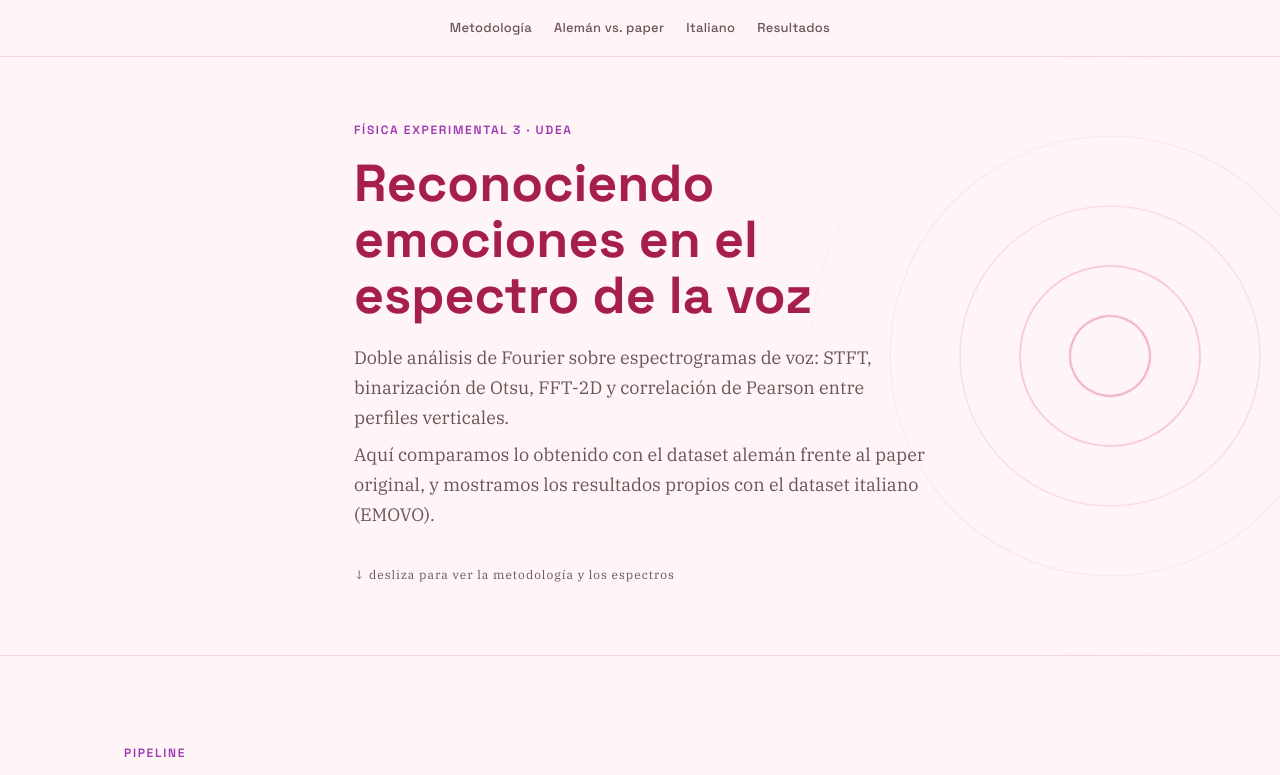
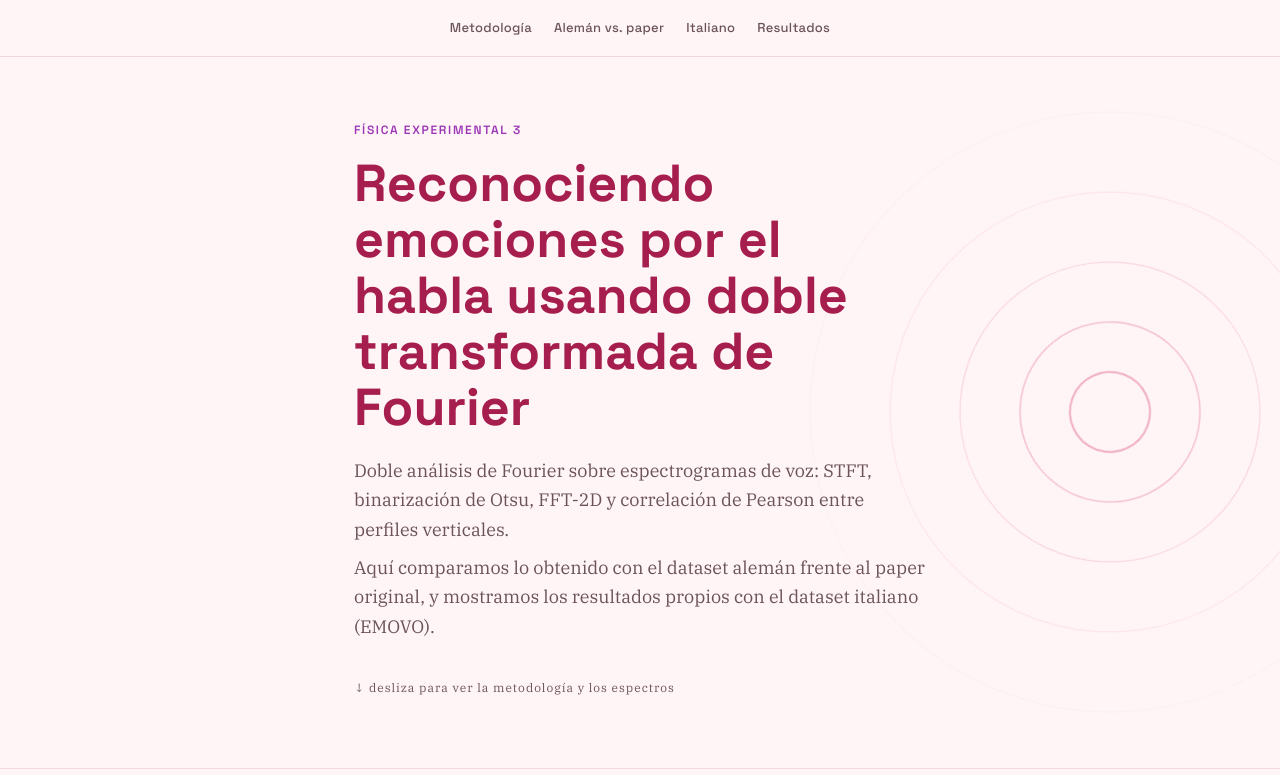
Before and after one commit to anadelrio18/emociones-voz, a plain HTML site: page index.html in a window 1280 px wide. Shown: the top 775 px of the page. Drawn offline with Linux system fonts and the light colour scheme.

Commit message:
Update project title and description in index.html

```diff
--- a/index.html
+++ b/index.html
@@ -204,8 +204,8 @@
     </g>
   </svg>
   <div class="wrap hero-inner">
-    <p class="eyebrow">Física Experimental 3 · UdeA</p>
-    <h1>Reconociendo emociones en el espectro de la voz</h1>
+    <p class="eyebrow">Física Experimental 3 </p>
+    <h1>Reconociendo emociones por el habla usando doble transformada de Fourier</h1>
     <p class="lede">Doble análisis de Fourier sobre espectrogramas de voz: STFT, binarización de Otsu, FFT-2D y correlación de Pearson entre perfiles verticales.</p>
     <p class="lede">Aquí comparamos lo obtenido con el dataset alemán frente al paper original, y mostramos los resultados propios con el dataset italiano (EMOVO).</p>
     <p class="scroll-cue">↓ desliza para ver la metodología y los espectros</p>
@@ -265,7 +265,7 @@
 </div>
 
 <footer>
-  <div class="wrap"><p>Reconocimiento de emociones en el espectro — proyecto final, Física Experimental 3, Universidad de Antioquia, 2026.</p></div>
+  <div class="wrap"><p>Reconocimiento de emociones usando doble transformada de Fourier — proyecto final, Física Experimental 3, Universidad de Antioquia, 2026.</p></div>
 </footer>
 
 <script>
```
